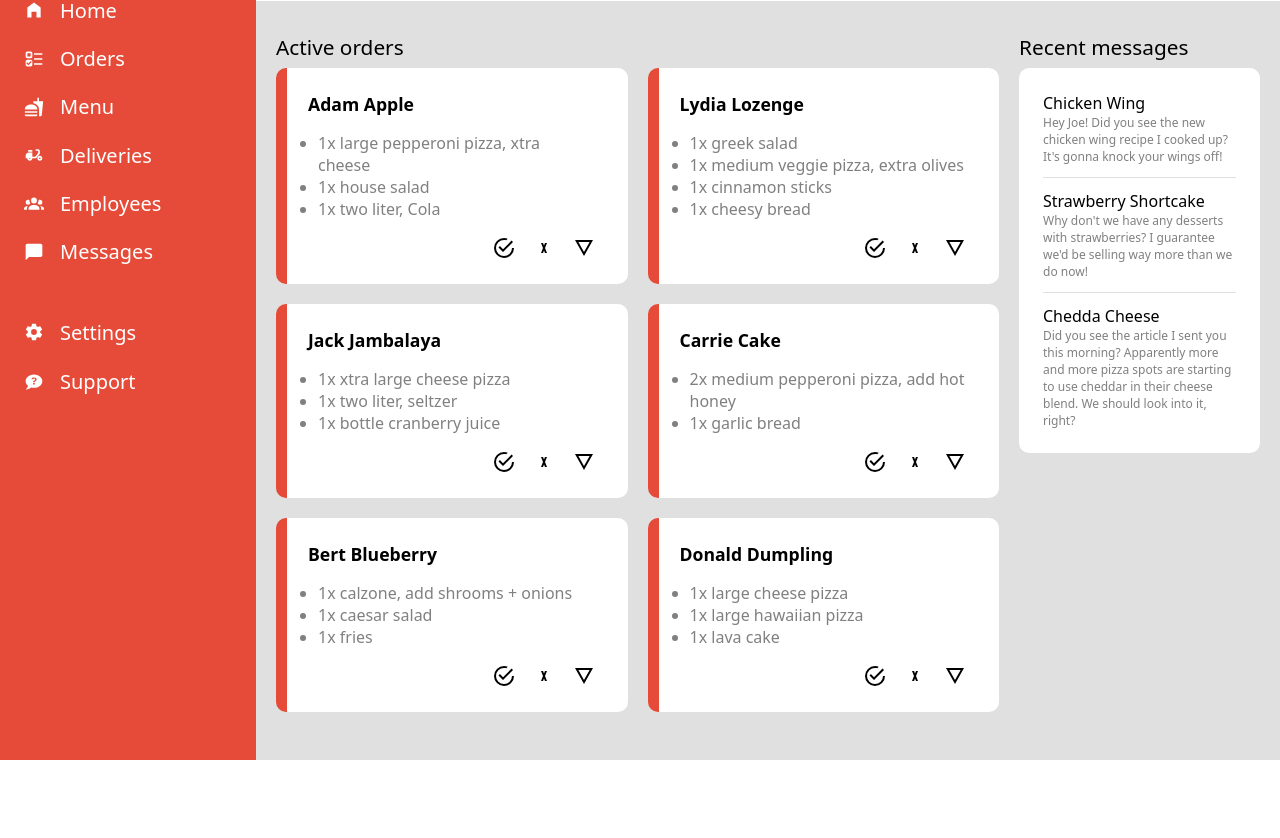
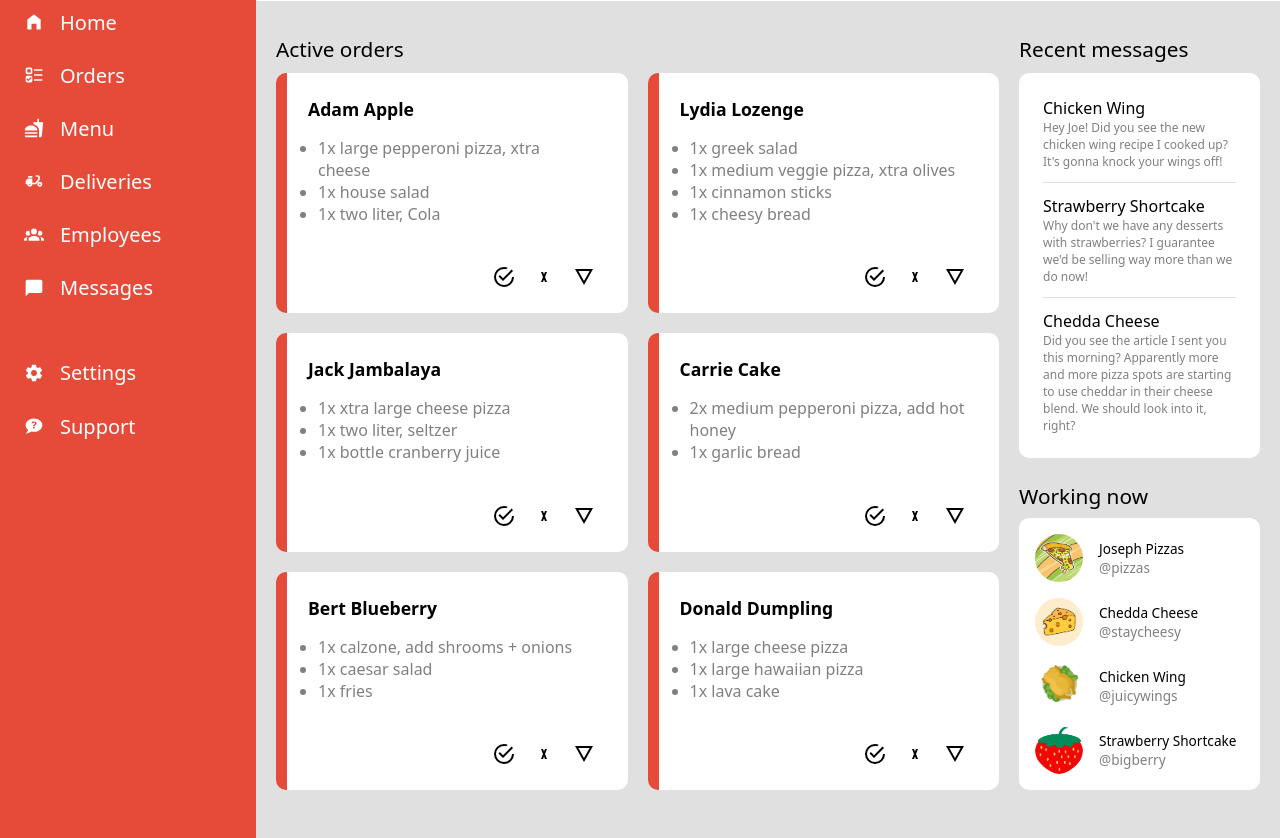
Before and after one commit to joeypizzas/odin-admin-dashboard, a plain HTML site: page index.html in a window 1280 px wide. Shown: the part 145-983 px from the top of the page. Before the commit the page ends 905 px from the top, so only its background shows below. Drawn offline with Linux system fonts and the light colour scheme.

Commit message:
Added + styled working now section

```diff
--- a/index.html
+++ b/index.html
@@ -105,7 +105,7 @@
                             <div class="card-header">Lydia Lozenge</div>
                             <ul class="card-order">
                                 <li>1x greek salad</li>
-                                <li>1x medium veggie pizza, extra olives</li>
+                                <li>1x medium veggie pizza, xtra olives</li>
                                 <li>1x cinnamon sticks</li>
                                 <li>1x cheesy bread</li>
                             </ul>
@@ -179,22 +179,54 @@
             </div>
             <div id="body-secondary">
                 <div class="body-header" id="secondary-header">Recent messages</div>
-                <div id="secondary-body">
+                <div id="secondary-cards">
                     <div id="recent-messages">
-                        <div class="message-row" id="top-message">
+                        <div id="top-message">
                             <div class="message-header">Chicken Wing</div>
                             <div class="message-content">Hey Joe! Did you see the new chicken wing recipe I cooked up? It's gonna knock your wings off!</div>
                         </div>
-                        <div class="message-row" id="middle-message">
+                        <div id="middle-message">
                             <div class="message-header">Strawberry Shortcake</div>
                             <div class="message-content">Why don't we have any desserts with strawberries? I guarantee we'd be selling way more than we do now!</div>
                         </div>
-                        <div class="message-row" id="bottom-message">
+                        <div id="bottom-message">
                             <div class="message-header">Chedda Cheese</div>
                             <div class="message-content">Did you see the article I sent you this morning? Apparently more and more pizza spots are starting to use cheddar in their cheese blend. We should look into it, right?</div>
                         </div>
                     </div>
-                    <div id="working-now"></div>
+                    <div id="working-now">
+                        <div id="working-now-header">Working now</div>
+                        <div id="employees-working-now">
+                            <div class="employee-row">
+                                <img src="dashboard-images/pizza-profile.jpg" alt="A cartoon pizza slice with a face" class="profile-image">
+                                <div class="employee-row-text">
+                                    <div>Joseph Pizzas</div>
+                                    <div class="employee-handle">@pizzas</div>
+                                </div>
+                            </div>
+                            <div class="employee-row">
+                                <img src="dashboard-images/cheese-profile.jpg" alt="A cartoon block of cheddar cheese" class="profile-image">
+                                <div class="employee-row-text">
+                                    <div>Chedda Cheese</div>
+                                    <div class="employee-handle">@staycheesy</div>
+                                </div>
+                            </div>
+                            <div class="employee-row">
+                                <img src="dashboard-images/chicken-profile.jpg" alt="A cartoon rotisserie chicken" class="profile-image">
+                                <div class="employee-row-text">
+                                    <div>Chicken Wing</div>
+                                    <div class="employee-handle">@juicywings</div>
+                                </div>
+                            </div>
+                            <div class="employee-row">
+                                <img src="dashboard-images/strawberry-profile.jpg" alt="A cartoon strawberry" class="profile-image">
+                                <div class="employee-row-text">
+                                    <div>Strawberry Shortcake</div>
+                                    <div class="employee-handle">@bigberry</div>
+                                </div>
+                            </div>
+                        </div>
+                    </div>
                 </div>
             </div>
         </div>
--- a/style.css
+++ b/style.css
@@ -254,10 +254,11 @@ body {
     align-self: center;
 }
 
-#secondary-body {
+#secondary-cards {
     grid-area: secondary-body;
     display: flex;
     flex-direction: column;
+    gap: 1.5rem;
 }
 
 #recent-messages {
@@ -290,3 +291,37 @@ body {
     font-size: .75rem;
     color: #808080;
 }
+
+#working-now {
+    display: flex;
+    flex-direction: column;
+    gap: .5rem;
+}
+
+#working-now-header {
+    font-weight: 500;
+    font-size: 1.3rem;
+}
+
+#employees-working-now {
+    background-color: white;
+    border-radius: 10px;
+    padding: 1rem;
+    display: flex;
+    flex-direction: column;
+    gap: 1rem;
+}
+
+.employee-row {
+    display: flex;
+    align-items: center;
+    gap: 1rem;
+}
+
+.employee-row-text {
+    font-size: .85rem;
+}
+
+.employee-handle {
+    color: #808080;
+}
```
